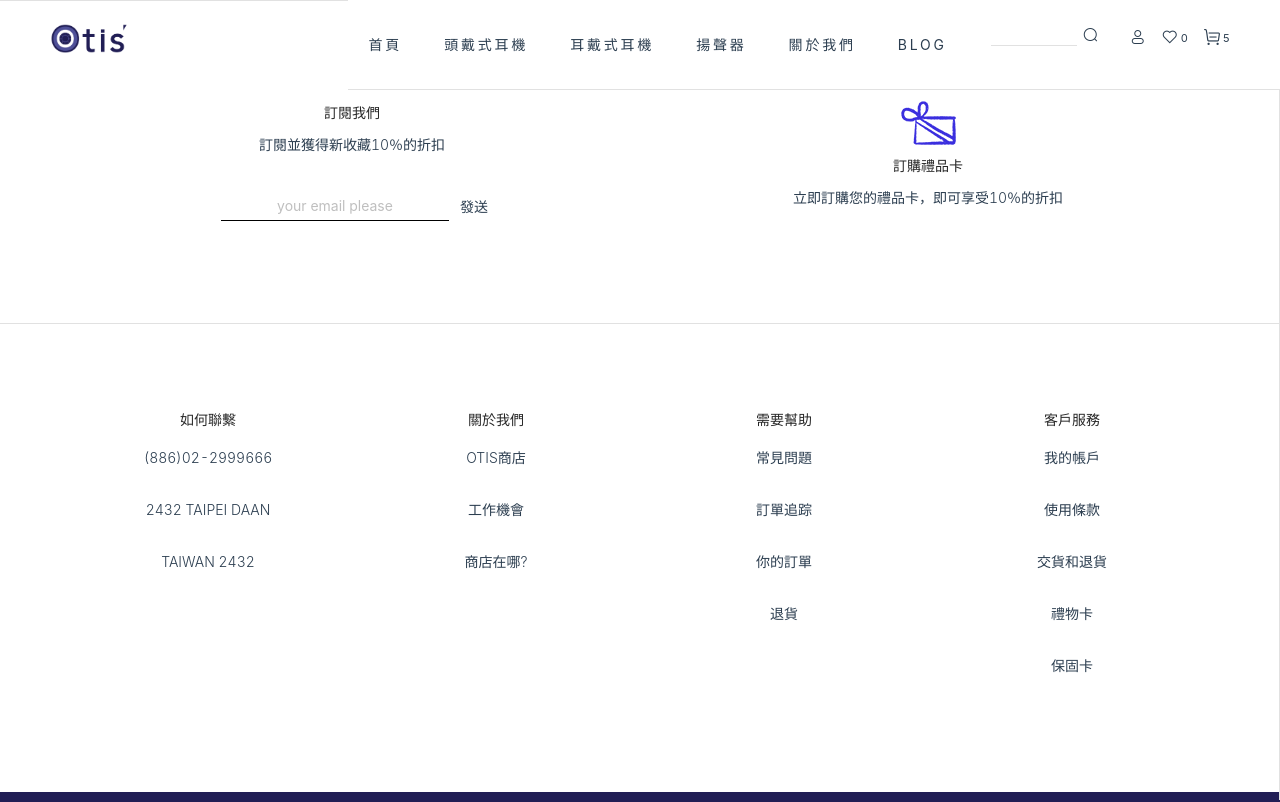
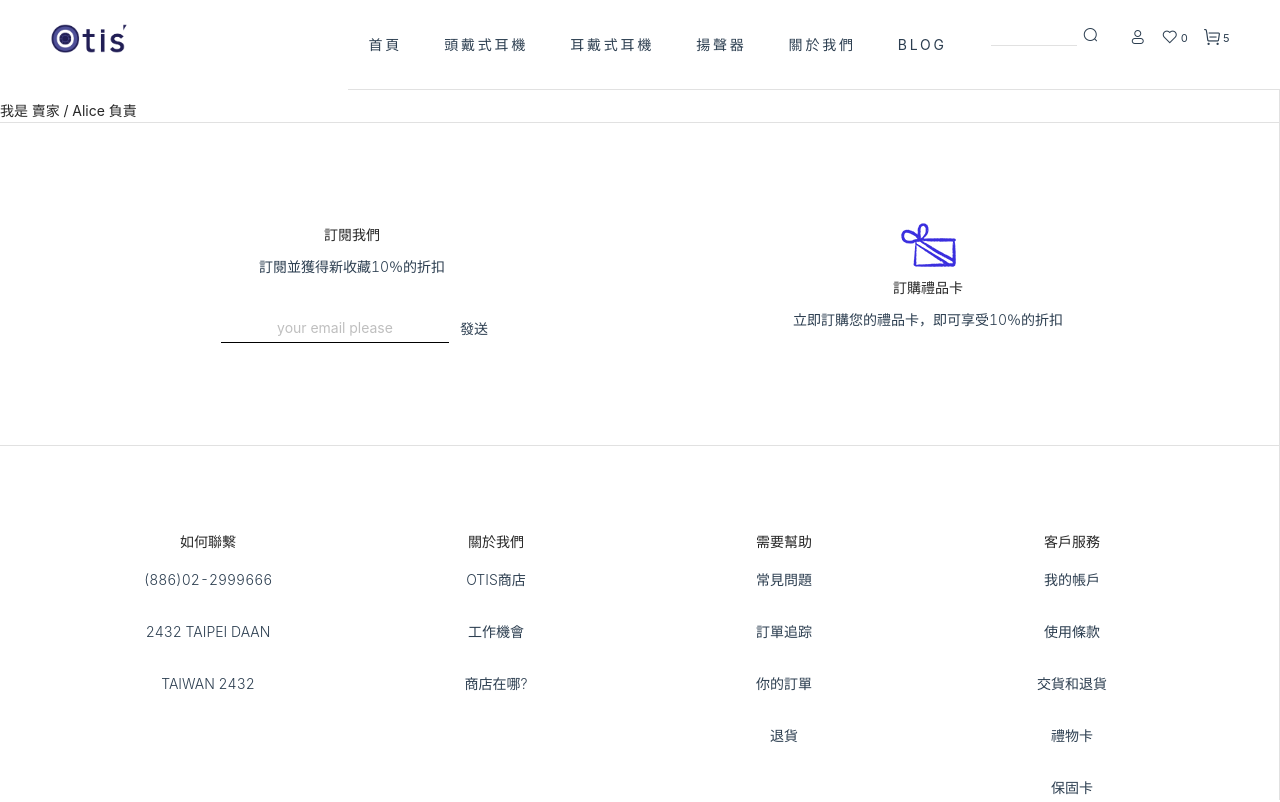
Before and after one commit to zhuang8026/iiiedu-headphone, a React (Create React App) app in the folder client/: page /AliceSellers in a window 1280 px wide. Before the commit this address led to /404. Shown: the top 802 px of the page. Built offline with nearby package versions, Linux system fonts and the light colour scheme; what @cycjimmy/swiper-animation would draw is missing.

Commit message:
alice 賣家

```diff
--- a/client/src/App.js
+++ b/client/src/App.js
@@ -10,6 +10,8 @@ import WiHome from './pages/Home'
 import YyProduct from './pages/Product'
 import WiAbout from './pages/About'
 import YongBlog from './pages/BLog'
+import KMembers from './pages/Members'
+import AliceSellers from './pages/Sellers'
 
 function App() {
     return (
@@ -44,6 +46,13 @@ function App() {
                         <YongBlog />
                     </Route>
 
+                    <Route path="/KMembers">
+                        <KMembers />
+                    </Route>
+
+                    <Route path="/AliceSellers">
+                        <AliceSellers />
+                    </Route>
                     {/* ProtectdRoute */}
                     {/* <ProtectedRoute path="/todoapp">
                         <TodoApp todos={todos} setTodos={setTodos} isAuth={auth}/>
--- a/client/src/components/Navbar/index.js
+++ b/client/src/components/Navbar/index.js
@@ -204,7 +204,7 @@ function MyNavBar(props) {
                                 </li>
                                 <li>
                                     <div id="members" className="otis-members">
-                                    <a className="otis-login-opener">
+                                    <a className="otis-login-opener" href="/AliceSellers">
                                         <span className="otis-login-text">
                                             <i className="iconfont icon-user_2"></i>
                                         </span>
--- /dev/null
+++ b/client/src/pages/Members/index.js
@@ -0,0 +1,15 @@
+// 函式元件
+import React, { Fragment } from 'react';
+import { Link, NavLink, withRouter } from 'react-router-dom'
+
+// scss
+// import './_menu.scss'
+
+function KMembers(props) {
+    return (
+        <Fragment>
+        </Fragment>
+    )
+
+}
+export default withRouter(KMembers);
--- /dev/null
+++ b/client/src/pages/Sellers/index.js
@@ -0,0 +1,17 @@
+// 函式元件
+import React, { Fragment } from 'react';
+import { Link, NavLink, withRouter } from 'react-router-dom'
+
+// scss
+import './test.scss'
+
+function AliceSellers(props) {
+    return (
+        <Fragment>
+        <div className="test"/>
+        我是 賣家 / Alice 負責
+        </Fragment>
+    )
+
+}
+export default withRouter(AliceSellers);
--- /dev/null
+++ b/client/src/pages/Sellers/test.scss
@@ -0,0 +1,3 @@
+.test {
+    height: 100px;
+}
```
